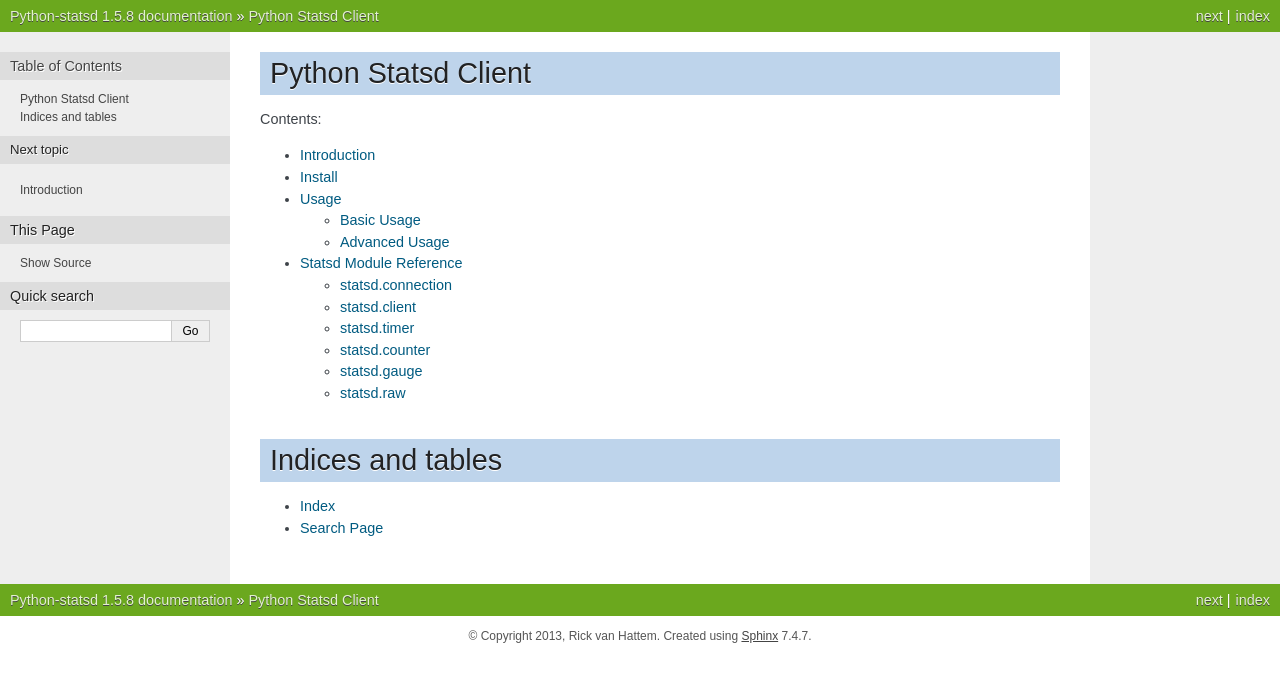
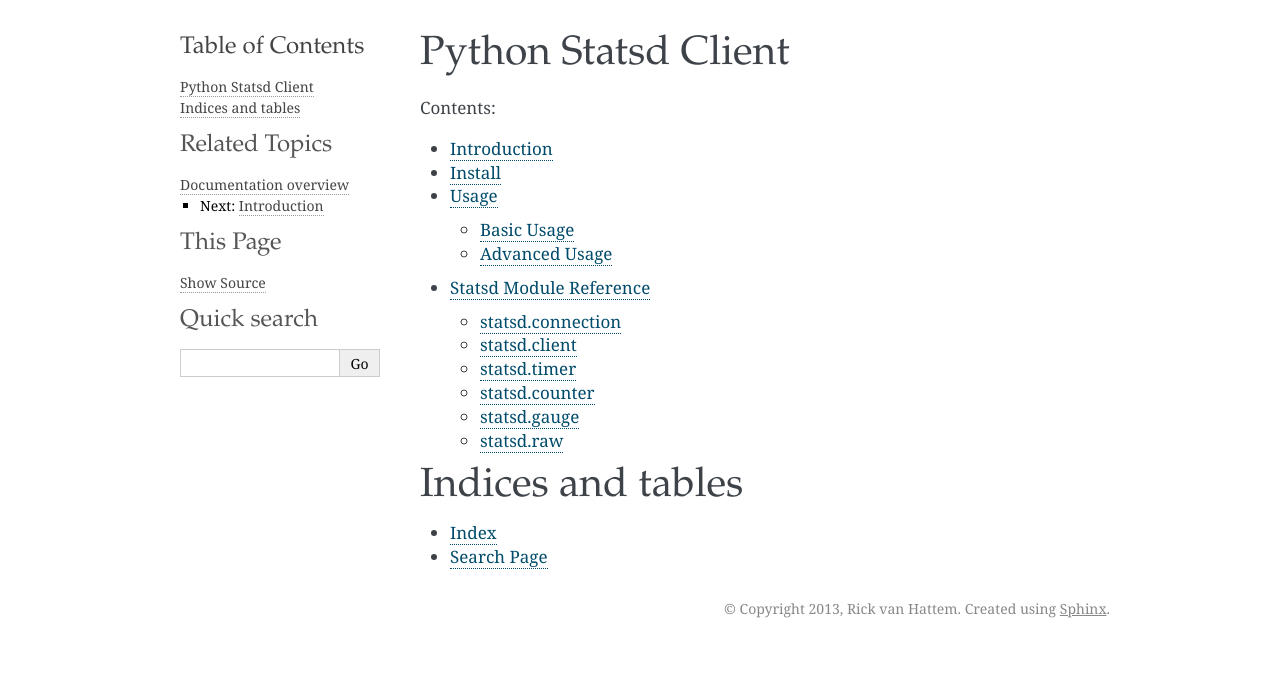
Before and after one commit to wolph/python-statsd, a Sphinx documentation site: the page built from docs/index.rst, in a window 1280 px wide. Shown: the top 682 px of the page. Built offline with Sphinx 7.4.7, drawn with Linux system fonts in a browser that asks for light colours.

Commit message:
made docs prettier

```diff
--- a/docs/conf.py
+++ b/docs/conf.py
@@ -105,7 +105,7 @@
 
 # The theme to use for HTML and HTML Help pages.  Major themes that come with
 # Sphinx are currently 'default' and 'sphinxdoc'.
-html_theme = 'nature'
+html_theme = 'wolph'
 
 # Theme options are theme-specific and customize the look and feel of a theme
 # further.  For a list of options available for each theme, see the
@@ -113,7 +113,7 @@
 #html_theme_options = {}
 
 # Add any paths that contain custom themes here, relative to this directory.
-#html_theme_path = []
+html_theme_path = ['_theme']
 
 # The name for this set of Sphinx documents.  If None, it defaults to
 # "<project> v<release> documentation".
```
